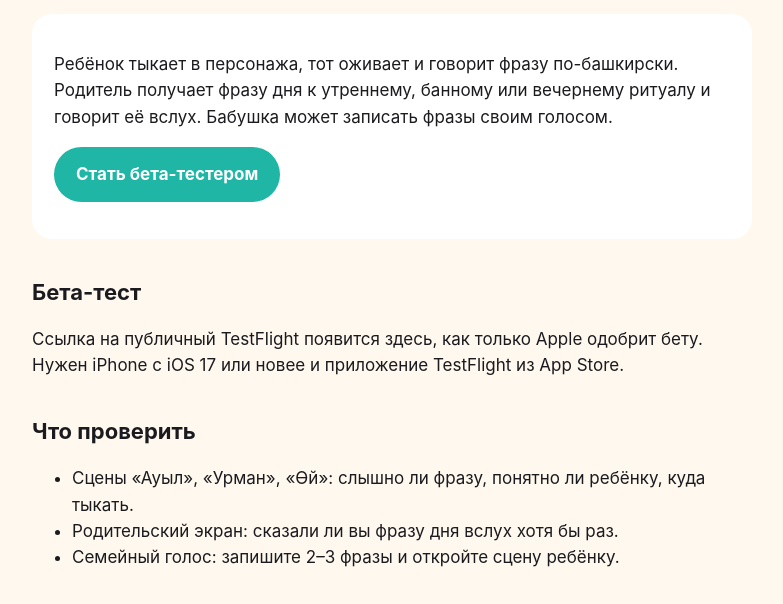
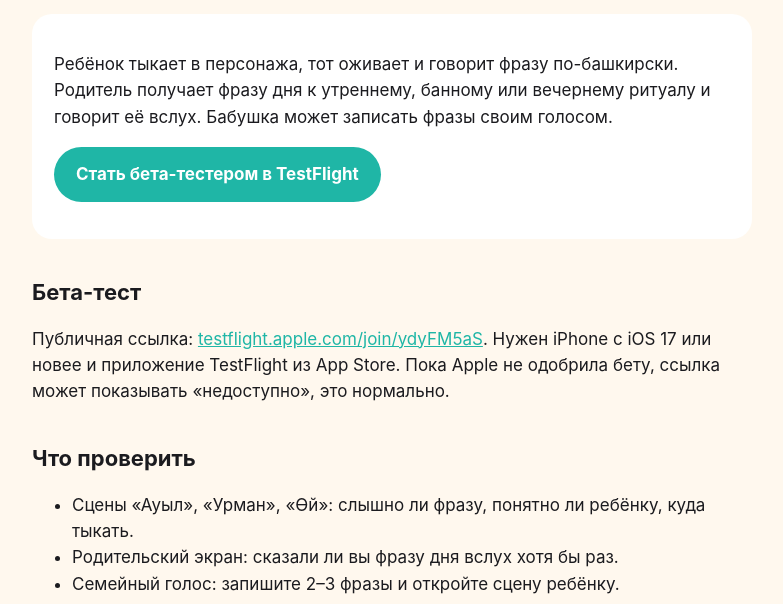
Before and after one commit to fortunto2/balalar-site, a plain HTML site: page index.html in a window 1280 px wide. Shown: the part 150-754 px from the top of the page, without its empty margins (248-1031 px from the left). Drawn offline with Linux system fonts and the light colour scheme.

Commit message:
TestFlight public link

```diff
--- a/index.html
+++ b/index.html
@@ -24,12 +24,13 @@
 <div class="card">
   <p>Ребёнок тыкает в персонажа, тот оживает и говорит фразу по-башкирски. Родитель получает фразу дня
   к утреннему, банному или вечернему ритуалу и говорит её вслух. Бабушка может записать фразы своим голосом.</p>
-  <p><a class="btn" href="#testflight">Стать бета-тестером</a></p>
+  <p><a class="btn" href="https://testflight.apple.com/join/ydyFM5aS">Стать бета-тестером в TestFlight</a></p>
 </div>
 
 <h2 id="testflight">Бета-тест</h2>
-<p>Ссылка на публичный TestFlight появится здесь, как только Apple одобрит бету. Нужен iPhone с iOS 17 или новее
-и приложение TestFlight из App Store.</p>
+<p>Публичная ссылка: <a href="https://testflight.apple.com/join/ydyFM5aS">testflight.apple.com/join/ydyFM5aS</a>.
+Нужен iPhone с iOS 17 или новее и приложение TestFlight из App Store. Пока Apple не одобрила бету, ссылка может
+показывать «недоступно», это нормально.</p>
 
 <h2>Что проверить</h2>
 <ul>
```
